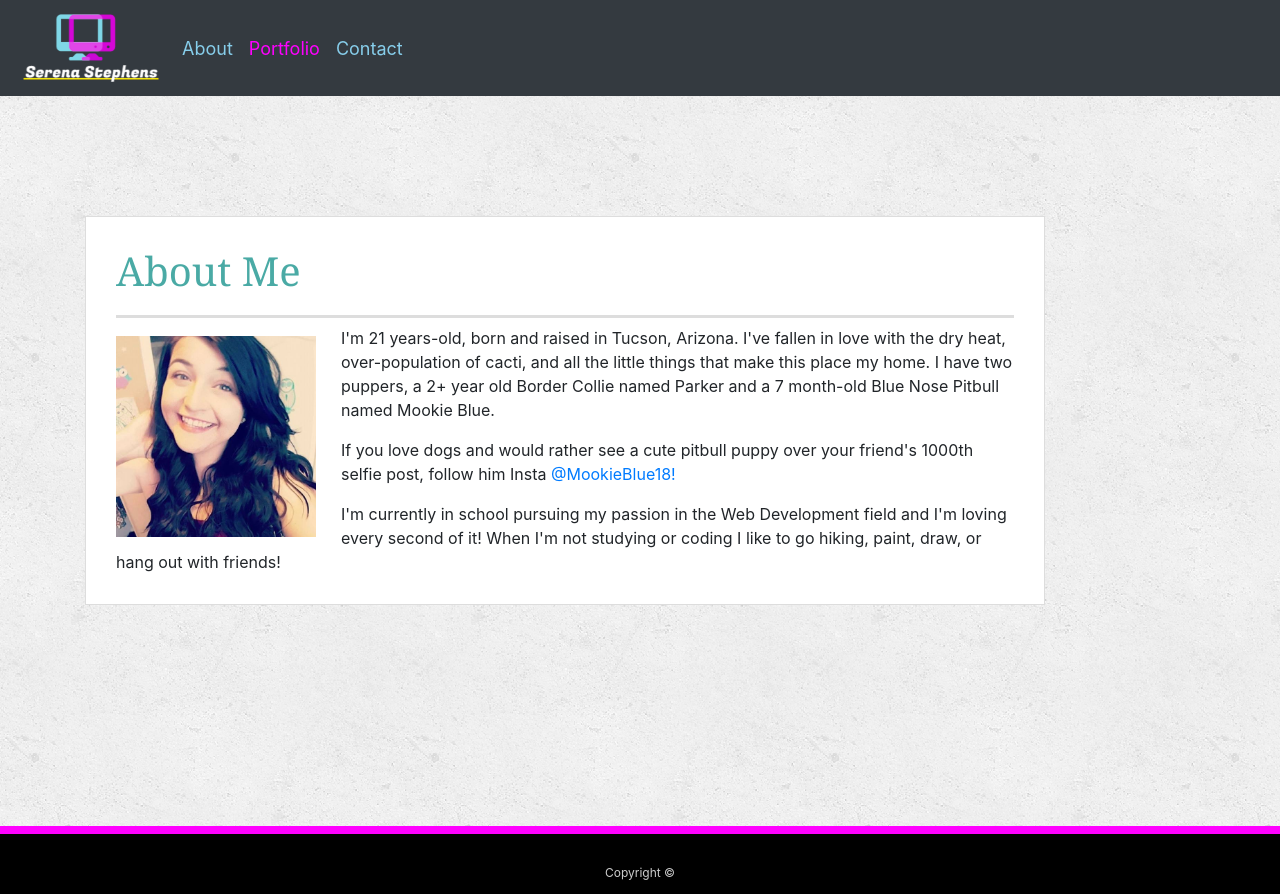
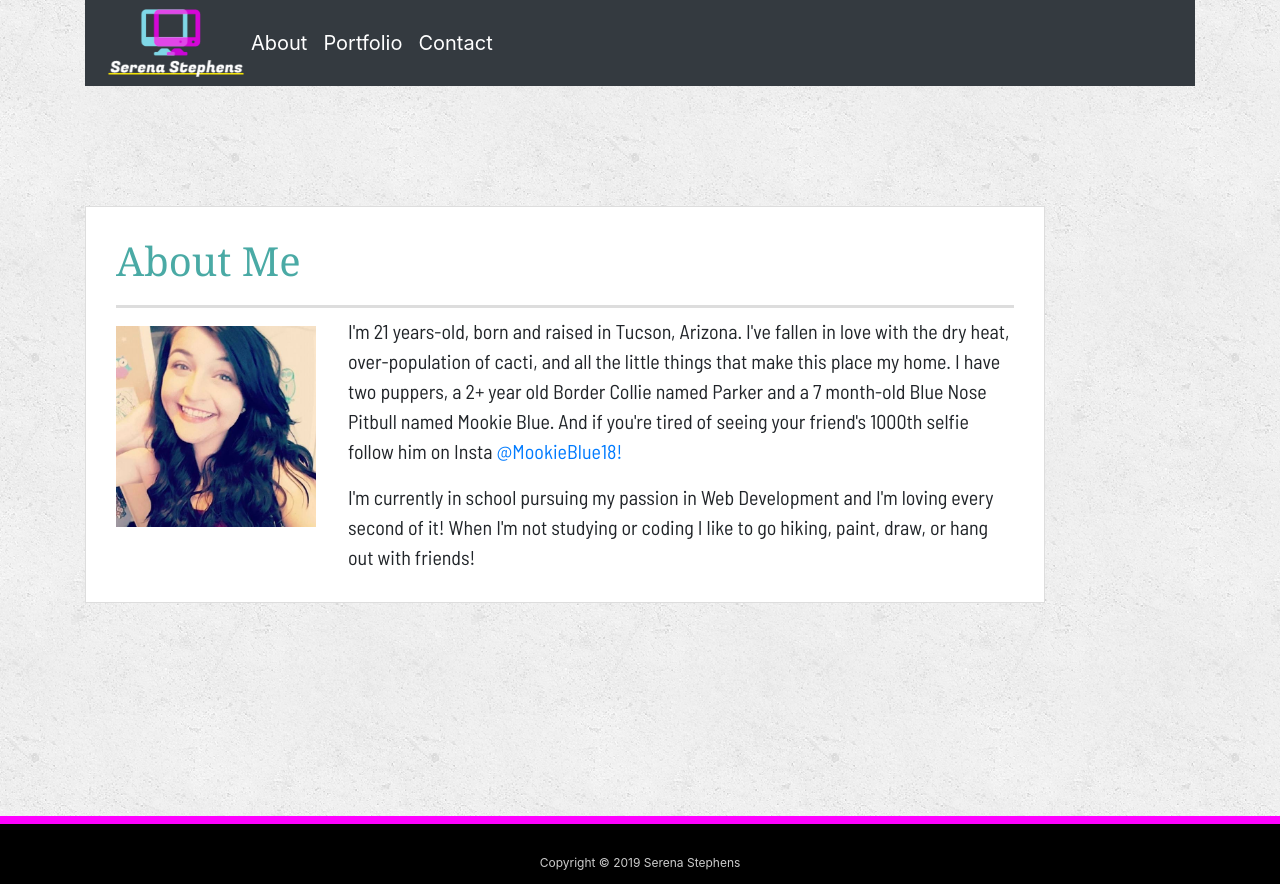
Before and after one commit to sstephens4/Bootstrap-Portfolio, a plain HTML site: page index.html in a window 1280 px wide. Drawn offline with nearby package versions, Linux system fonts and the light colour scheme.

Commit message:
Edited layout/grid and font on index page

```diff
--- a/assets/css/style.css
+++ b/assets/css/style.css
@@ -26,6 +26,7 @@ body {
     margin: 0 auto;
     clear: both;
   }
+
 
   h1,
   h2,
@@ -96,8 +97,11 @@ body {
   /* main */
 
   #main-container {
+    font-family:'Barlow Semi Condensed', sans-serif;
+    font-size: 20px;
     padding-top: 120px;
     min-height: calc(100vh - 70px);
+    border-color: black;
   }
 
   .main-section {
--- a/index.html
+++ b/index.html
@@ -5,55 +5,68 @@
     <meta charset="UTF-8">
     <title>About | Serena Stephens</title>
     <link rel="stylesheet" type="text/css" href="assets/css/style.css">
-    <link rel="stylesheet" href="https://stackpath.bootstrapcdn.com/bootstrap/4.2.1/css/bootstrap.min.css" integrity="sha384-GJzZqFGwb1QTTN6wy59ffF1BuGJpLSa9DkKMp0DgiMDm4iYMj70gZWKYbI706tWS"
-        crossorigin="anonymous">
-        <link href="https://fonts.googleapis.com/css?family=Homemade+Apple" rel="stylesheet">
+    <link rel="stylesheet" href="https://stackpath.bootstrapcdn.com/bootstrap/4.2.1/css/bootstrap.min.css"
+        integrity="sha384-GJzZqFGwb1QTTN6wy59ffF1BuGJpLSa9DkKMp0DgiMDm4iYMj70gZWKYbI706tWS" crossorigin="anonymous">
+        <link href="https://fonts.googleapis.com/css?family=Barlow+Semi+Condensed" rel="stylesheet">
 </head>
 
 <body>
-
+    <div class="container">
+        <div class="row">
+            <div class="col-lg-12">
                 <nav class="navbar navbar-expand-lg navbar-dark bg-dark">
-        <a class="navbar-brand" href="#">
-            <img src="assets/images/SerenaLogo.png" width="30" height="30" class="logo" alt="My Logo!" href="index.html">
-            <a class="navbar-brand" href="index.html" style="color: skyblue; font-size:18px;">About</a>
-            <a class="navbar-brand" href="portfolio.html" style="color: fuchsia; font-size: 18px;">Portfolio</a>
-            <a class="navbar-brand" href="contact.html" style="color: skyblue; font-size: 18px;">Contact</a>
+                    <img src="assets/images/SerenaLogo.png" width="30" height="30" class="logo" alt="My Logo!">
+                    <a class="navbar-brand" href="index.html">About</a>
+                    <a class="navbar-brand" href="portfolio.html">Portfolio</a>
+                    <a class="navbar-brand" href="contact.html">Contact</a>
                     </a>
                 </nav>
+            </div>
+        </div>
+    </div>
+
 
     <div id="main-container" class="container">
         <section class="main-section">
+            <div class="row">
+                <div class="col-lg-12">
                     <h1>About Me</h1>
+                </div>
+            </div>
+            <div class="row">
+                <div class="col-lg-3">
+                    <img src="assets/images/serena.jpg" class="auth-image" alt="Your Name">
+                </div>
+                <div id="bioFont" class="col-lg-9">
+                    <p>I'm 21 years-old, born and raised in Tucson, Arizona. I've fallen in love with the dry heat,
+                        over-population of cacti, and all the little things that make this place my home. I have two
+                        puppers, a 2+ year old Border Collie named Parker and a 7 month-old Blue Nose Pitbull named Mookie Blue. And if you're tired of seeing your friend's 1000th selfie follow him on Insta <a href="https://www.instagram.com/mookieblue18/">@MookieBlue18!</a>
+                    </p>
 
-      <img src="assets/images/serena.jpg" class="auth-image" alt="Your Name">
-
-      <p>I'm 21 years-old, born and raised in Tucson, Arizona. I've fallen in love with the dry heat,
-        over-population of cacti, and all the little things that make this place my home. I have two puppers, a
-        2+ year old Border Collie named Parker and a 7 month-old Blue Nose Pitbull named Mookie Blue.</p>
-
-      <p>If you
-        love dogs and would rather see a cute pitbull puppy over your friend's 1000th selfie post, follow him
-        Insta <a href="https://www.instagram.com/mookieblue18/">@MookieBlue18!</a></p>
-
-      <p>I'm currently in school pursuing my passion in the Web Development field and I'm loving every second of
-        it! When I'm not studying or coding I like to go hiking, paint, draw, or hang out with friends!</p>
+                    <p>I'm currently in school pursuing my passion in Web Development and I'm loving every second of
+                        it! When I'm not studying or coding I like to go hiking, paint, draw, or hang out with friends!
+                    </p>
 
         </section>
-
     </div>
 
 
     <footer>
         <div class="container">
-            Copyright &copy;
+            <div class="col-lg-12">
+                Copyright &copy; 2019 Serena Stephens
+            </div>
         </div>
     </footer>
 
-    <script src="https://code.jquery.com/jquery-3.3.1.slim.min.js" integrity="sha384-q8i/X+965DzO0rT7abK41JStQIAqVgRVzpbzo5smXKp4YfRvH+8abtTE1Pi6jizo"
+    <script src="https://code.jquery.com/jquery-3.3.1.slim.min.js"
+        integrity="sha384-q8i/X+965DzO0rT7abK41JStQIAqVgRVzpbzo5smXKp4YfRvH+8abtTE1Pi6jizo"
         crossorigin="anonymous"></script>
-    <script src="https://cdnjs.cloudflare.com/ajax/libs/popper.js/1.14.6/umd/popper.min.js" integrity="sha384-wHAiFfRlMFy6i5SRaxvfOCifBUQy1xHdJ/yoi7FRNXMRBu5WHdZYu1hA6ZOblgut"
+    <script src="https://cdnjs.cloudflare.com/ajax/libs/popper.js/1.14.6/umd/popper.min.js"
+        integrity="sha384-wHAiFfRlMFy6i5SRaxvfOCifBUQy1xHdJ/yoi7FRNXMRBu5WHdZYu1hA6ZOblgut"
         crossorigin="anonymous"></script>
-    <script src="https://stackpath.bootstrapcdn.com/bootstrap/4.2.1/js/bootstrap.min.js" integrity="sha384-B0UglyR+jN6CkvvICOB2joaf5I4l3gm9GU6Hc1og6Ls7i6U/mkkaduKaBhlAXv9k"
+    <script src="https://stackpath.bootstrapcdn.com/bootstrap/4.2.1/js/bootstrap.min.js"
+        integrity="sha384-B0UglyR+jN6CkvvICOB2joaf5I4l3gm9GU6Hc1og6Ls7i6U/mkkaduKaBhlAXv9k"
         crossorigin="anonymous"></script>
 
 </body>
```
Also changed, not shown: contact.html (+7 -7 lines), portfolio.html (+10 -9 lines). Lines whose indentation alone changed are shown as unchanged.
